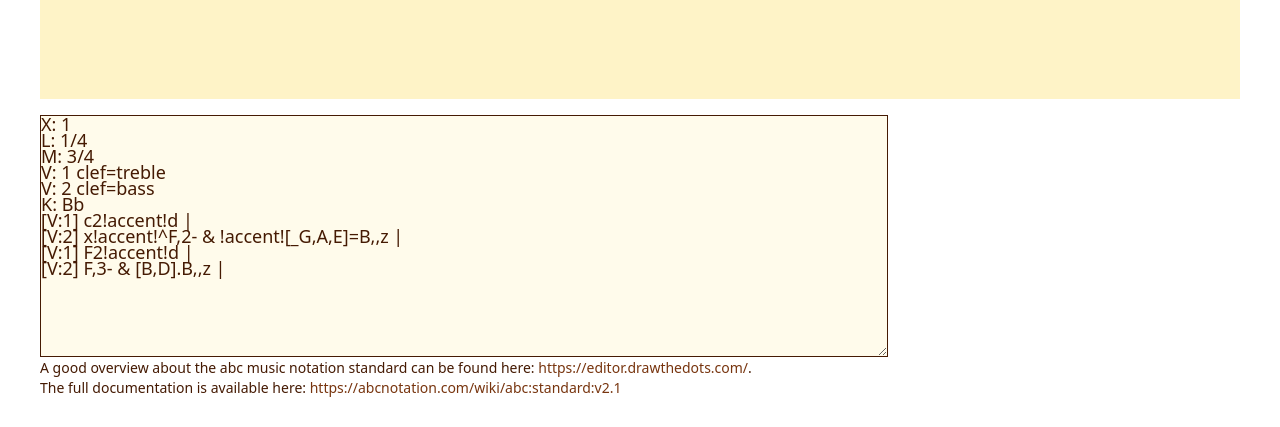
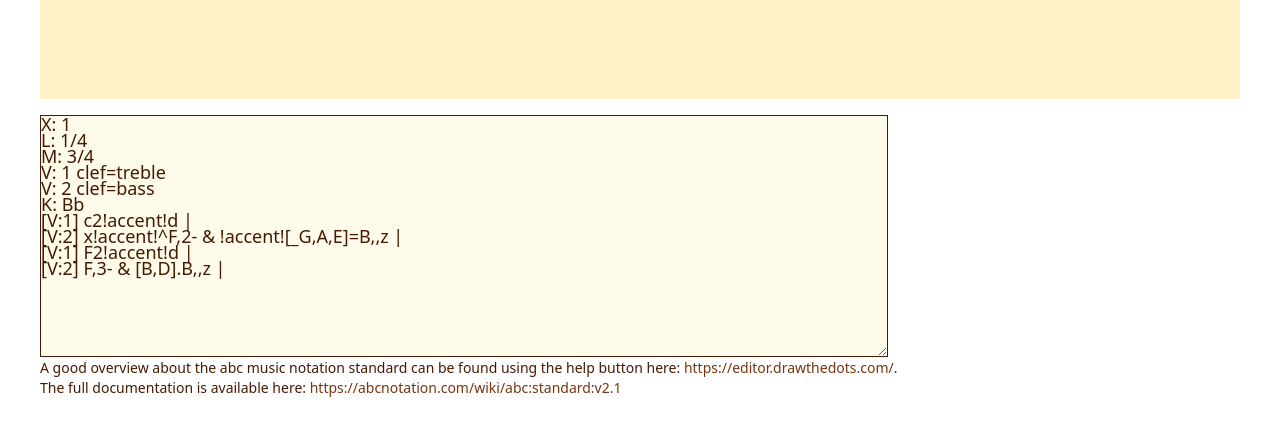
Before and after one commit to lokr314/music-harmony-analysis-website, an Astro site: page / in a window 1280 px wide. Shown: the part 341-768 px from the top of the page. Built offline with nearby package versions, Linux system fonts and the light colour scheme; Astro itself is replaced by a stand-in of ours; a script that the page names is missing.

Commit message:
Better link description of abc-sheet link

```diff
--- a/src/pages/index.astro
+++ b/src/pages/index.astro
@@ -22,7 +22,7 @@ K: Bb
 [V:1] F2!accent!d |
 [V:2] F,3- & [B,D].B,,z |
     </textarea>
-    <p class="text-sm">A good overview about the abc music notation standard can be found here: <a href="https://editor.drawthedots.com/">https://editor.drawthedots.com/</a>.<br/>
+    <p class="text-sm">A good overview about the abc music notation standard can be found using the help button here: <a href="https://editor.drawthedots.com/">https://editor.drawthedots.com/</a>.<br/>
         The full documentation is available here: <a href="https://abcnotation.com/wiki/abc:standard:v2.1">https://abcnotation.com/wiki/abc:standard:v2.1</a></p>
     <br/>
     <button id="renderButton" class="btn my-4 mr-4">
```
